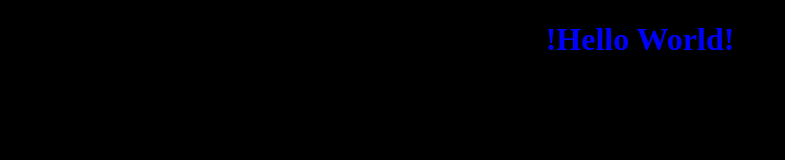
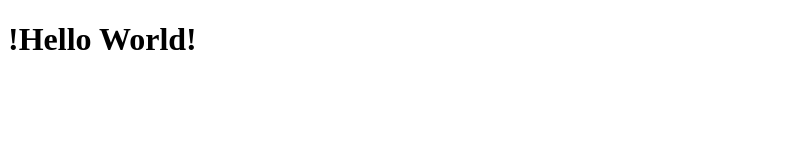
Before and after one commit to G4PBUG404/G4PBU, a plain HTML site: page index.html in a window 1280 px wide. Shown: the whole page, without its empty margins (0-785 px from the left). Drawn offline with Linux system fonts and the light colour scheme.

Commit message:
Update index.html

```diff
--- a/index.html
+++ b/index.html
@@ -6,14 +6,3 @@
    <h1>
       !Hello World!
      </h1>
-       <style>
-         h1 {
-           color: blue;
-           text-align: center;
-         }
-         </style>
-      <style>
-     body {
-       background-color: black;
-     }
-     </style>
```
